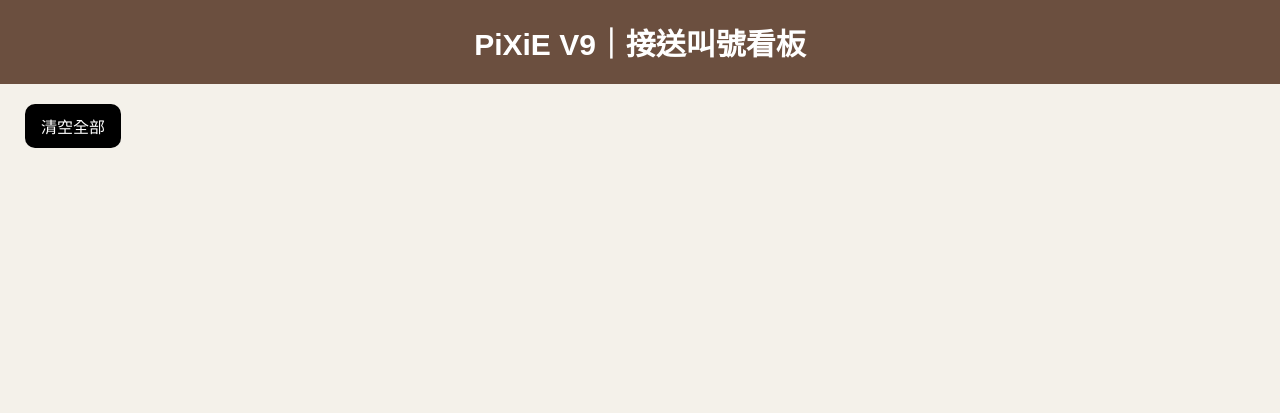
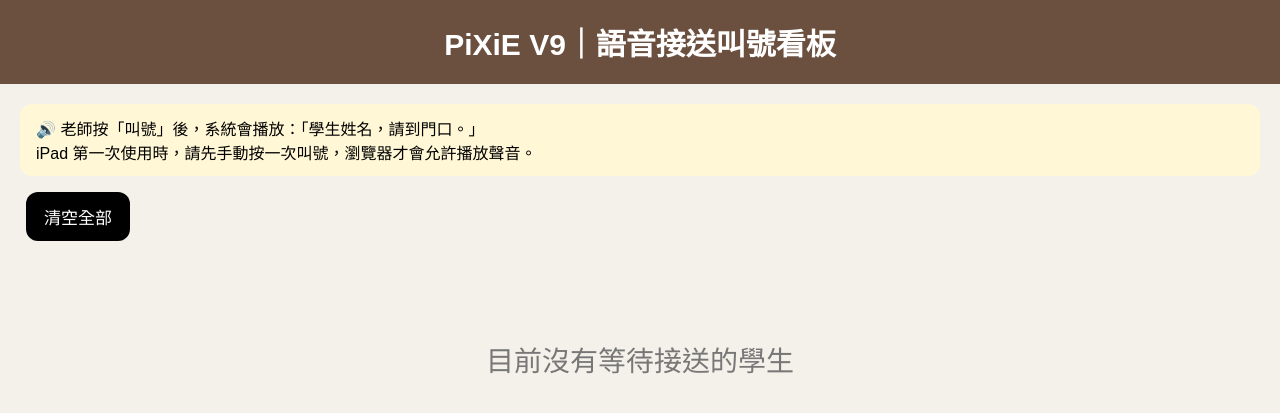
Before and after one commit to hitochan0722/pixie-line-webhook, a Flask app: page /board in a window 1280 px wide. Shown: the top 413 px of the page. Run offline with Flask 3, Linux system fonts and the light colour scheme; data that the repository does not hold is empty.

Commit message:
Update board.html

```diff
--- a/templates/board.html
+++ b/templates/board.html
@@ -2,7 +2,7 @@
 <html lang="zh-Hant">
 <head>
 <meta charset="UTF-8">
-<title>PiXiE V9 接送叫號看板</title>
+<title>PiXiE V9 語音接送叫號看板</title>
 
 <style>
 body {
@@ -26,31 +26,40 @@ body {
 
 .card {
     background: white;
-    border-radius: 15px;
-    padding: 20px;
-    margin-bottom: 15px;
+    border-radius: 18px;
+    padding: 22px;
+    margin-bottom: 16px;
     display: flex;
     justify-content: space-between;
     align-items: center;
+    box-shadow: 0 4px 12px rgba(0,0,0,0.12);
 }
 
 .name {
-    font-size: 30px;
+    font-size: 34px;
     font-weight: bold;
 }
 
+.info {
+    font-size: 16px;
+    color: #666;
+    margin-top: 6px;
+}
+
 .status {
-    font-size: 20px;
+    font-size: 22px;
     color: #b35c00;
+    font-weight: bold;
+    margin-top: 8px;
 }
 
 button {
-    padding: 10px 16px;
+    padding: 12px 18px;
     border: none;
-    border-radius: 10px;
-    margin-left: 5px;
+    border-radius: 12px;
+    margin-left: 6px;
     cursor: pointer;
-    font-size: 16px;
+    font-size: 17px;
 }
 
 .call {
@@ -68,7 +77,22 @@ button {
 .clear {
     background: black;
     color: white;
-    margin-bottom: 15px;
+    margin-bottom: 18px;
+}
+
+.empty {
+    text-align: center;
+    font-size: 28px;
+    color: #777;
+    margin-top: 80px;
+}
+
+.notice {
+    background: #fff7d6;
+    padding: 12px 16px;
+    border-radius: 12px;
+    margin-bottom: 16px;
+    font-size: 16px;
 }
 </style>
 
@@ -77,10 +101,15 @@ button {
 <body>
 
 <div class="header">
-PiXiE V9｜接送叫號看板
+PiXiE V9｜語音接送叫號看板
 </div>
 
 <div class="container">
+
+<div class="notice">
+🔊 老師按「叫號」後，系統會播放：「學生姓名，請到門口。」<br>
+iPad 第一次使用時，請先手動按一次叫號，瀏覽器才會允許播放聲音。
+</div>
 
 <button class="clear" onclick="clearAll()">清空全部</button>
 
@@ -89,58 +118,75 @@ PiXiE V9｜接送叫號看板
 </div>
 
 <script>
+function speakStudent(name) {
+    if (!("speechSynthesis" in window)) {
+        alert("這台裝置不支援語音播放，請改用 Chrome 或 Safari。");
+        return;
+    }
+
+    window.speechSynthesis.cancel();
+
+    const text = name + "，請到門口。";
+    const utterance = new SpeechSynthesisUtterance(text);
+
+    utterance.lang = "zh-TW";
+    utterance.rate = 0.85;
+    utterance.pitch = 1;
+    utterance.volume = 1;
+
+    window.speechSynthesis.speak(utterance);
+}
 
 async function loadPickups() {
-
     const res = await fetch('/api/pickups');
     const data = await res.json();
 
     const list = document.getElementById('list');
     list.innerHTML = '';
 
+    if (data.length === 0) {
+        list.innerHTML = '<div class="empty">目前沒有等待接送的學生</div>';
+        return;
+    }
+
     data.forEach(item => {
-
         const card = document.createElement('div');
         card.className = 'card';
 
+        const studentName = item["學生姓名"] || "";
+        const englishName = item["英文姓名"] || "";
+        const className = item["班級"] || "未填";
+        const status = item["狀態"] || "等待叫號";
+        const time = item["通知時間"] || "";
+
         card.innerHTML = `
             <div>
-                <div class="name">
-                ${item["學生姓名"]}
-                </div>
-
-                <div class="status">
-                ${item["狀態"]}
-                </div>
+                <div class="name">${studentName} ${englishName}</div>
+                <div class="info">班級：${className}｜通知時間：${time}</div>
+                <div class="status">${status}</div>
             </div>
 
             <div>
-
-                <button class="call"
-                onclick="callPickup('${item.id}')">
-                叫號
+                <button class="call" onclick="callPickup('${item.id}', '${studentName}')">
+                    🔊 叫號
                 </button>
 
-                <button class="done"
-                onclick="donePickup('${item.id}')">
-                完成
+                <button class="done" onclick="donePickup('${item.id}')">
+                    完成
                 </button>
 
-                <button class="cancel"
-                onclick="cancelPickup('${item.id}')">
-                取消
+                <button class="cancel" onclick="cancelPickup('${item.id}')">
+                    取消
                 </button>
-
             </div>
         `;
 
         list.appendChild(card);
-
     });
-
 }
 
-async function callPickup(id) {
+async function callPickup(id, name) {
+    speakStudent(name);
 
     await fetch('/api/pickup/call', {
         method: 'POST',
@@ -152,7 +198,6 @@ async function callPickup(id) {
 }
 
 async function donePickup(id) {
-
     await fetch('/api/pickup/done', {
         method: 'POST',
         headers: {'Content-Type': 'application/json'},
@@ -163,7 +208,6 @@ async function donePickup(id) {
 }
 
 async function cancelPickup(id) {
-
     await fetch('/api/pickup/cancel', {
         method: 'POST',
         headers: {'Content-Type': 'application/json'},
@@ -174,6 +218,7 @@ async function cancelPickup(id) {
 }
 
 async function clearAll() {
+    if (!confirm("確定要清空全部接送資料？")) return;
 
     await fetch('/api/pickup/clear', {
         method: 'POST'
@@ -183,9 +228,7 @@ async function clearAll() {
 }
 
 loadPickups();
-
 setInterval(loadPickups, 3000);
-
 </script>
 
 </body>
```
